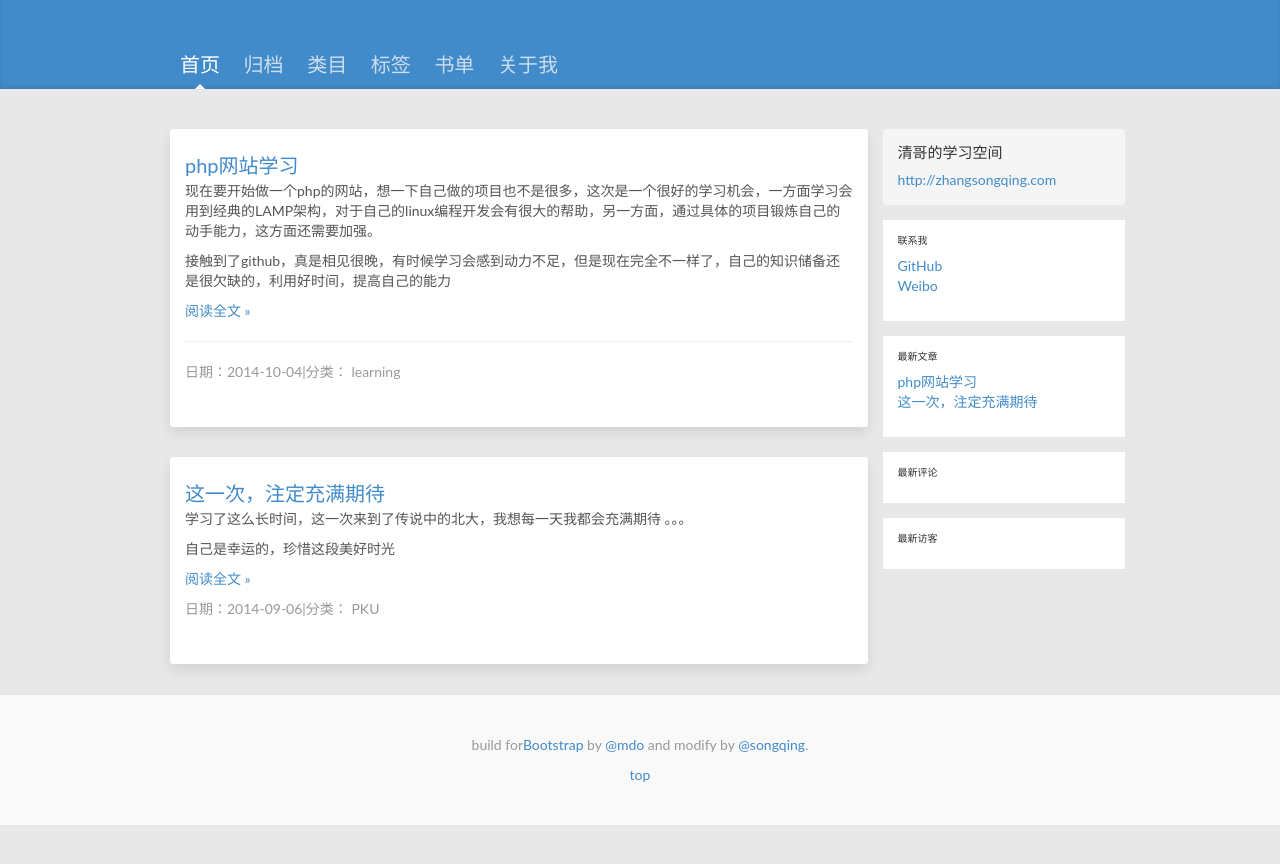
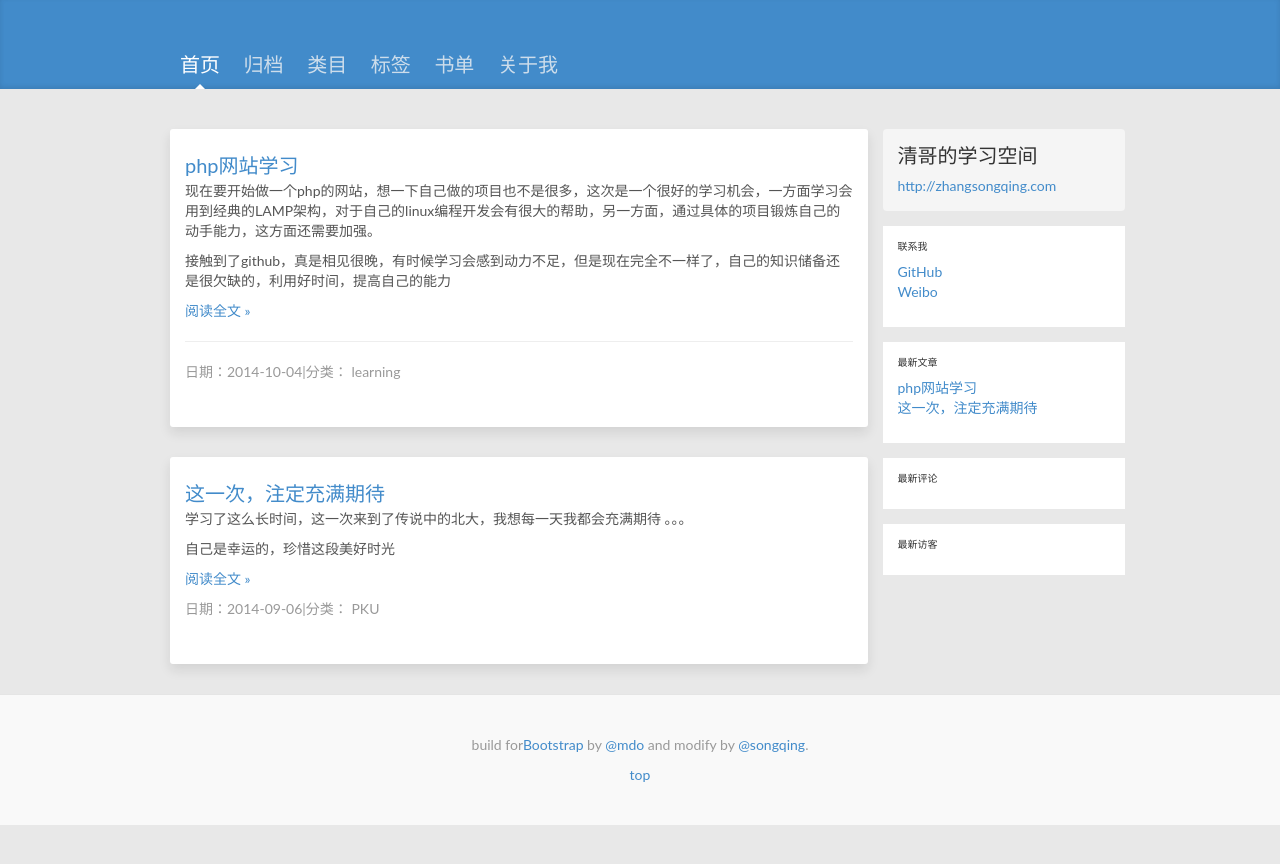
Before and after one commit to songqing/songqing.github.io, a Jekyll site: the page built from index.html, in a window 1280 px wide. Shown: the top 864 px of the page. Built offline with Jekyll 4.4.1, drawn with Linux system fonts in a browser that asks for light colours; the list of posts is cut into pages by our own code; comment, search, counter and statistics services are not loaded.

```diff
--- a/_layouts/default.html
+++ b/_layouts/default.html
@@ -23,7 +23,7 @@
 
         <div class="col-sm-3  blog-sidebar">
             <div class="sidebar-module sidebar-module-inset">
-                <h3>清哥的学习空间</h3>
+                <h2>清哥的学习空间</h2>
                 <p></p>
                 <p><a href="http://zhangsongqing.com/">http://zhangsongqing.com</a></p>
             </div>
```
